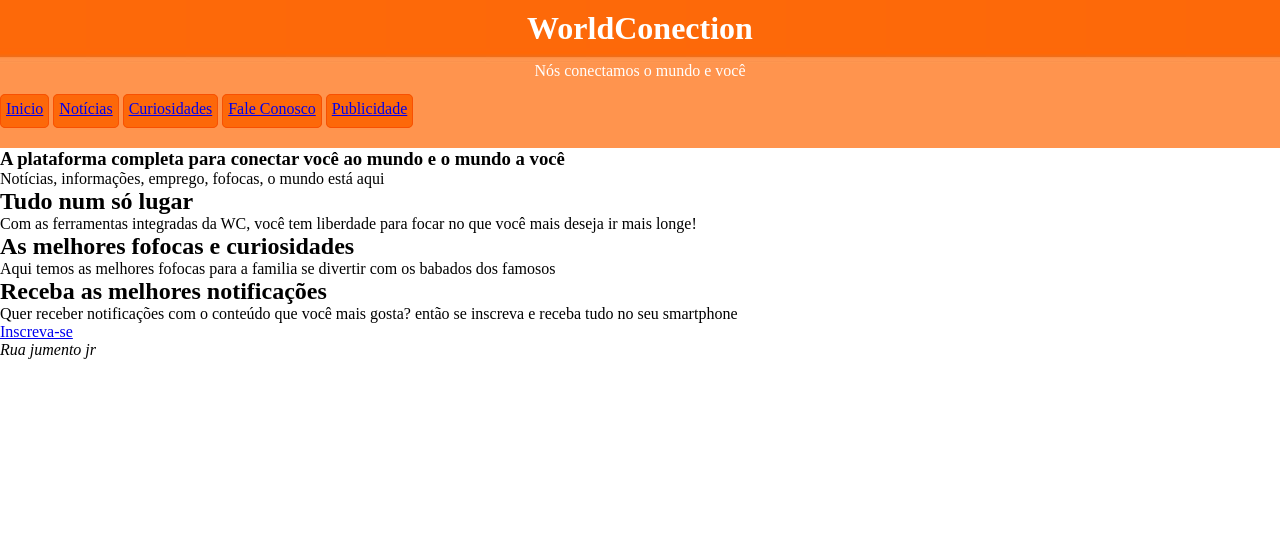
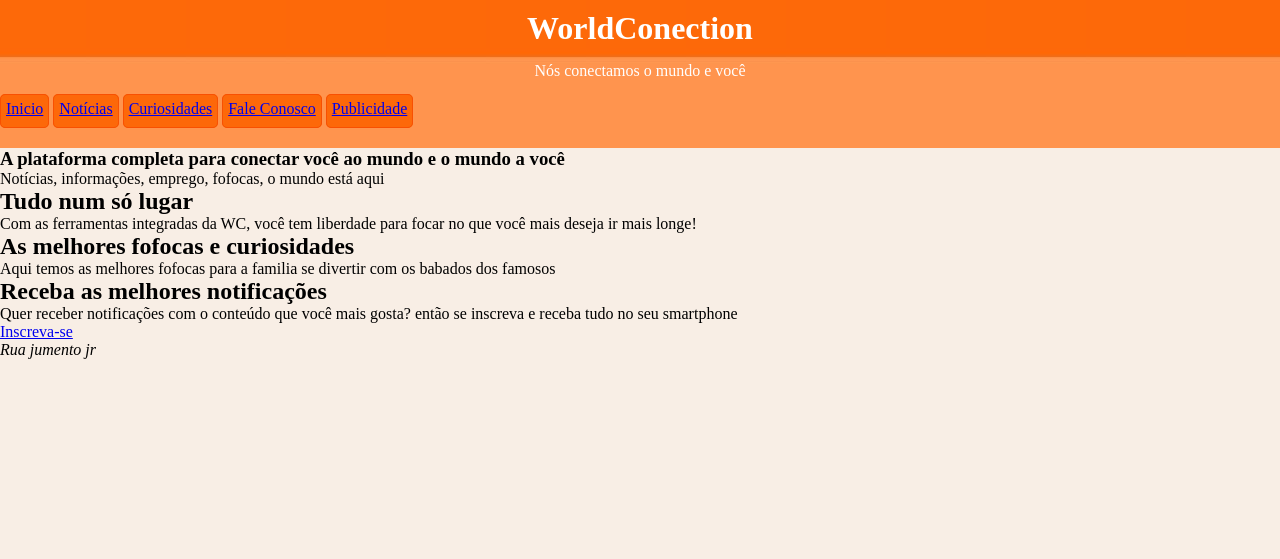
Before and after one commit to WAGUNA-SS/SiteCompleto, a PHP site: page / in a window 1280 px wide. Shown: the top 559 px of the page. Run offline with PHP 8.4, Linux system fonts and the light colour scheme.

Commit message:
Update style.css

```diff
--- a/style.css
+++ b/style.css
@@ -16,7 +16,7 @@
 }
 
 body{
-    background-color: white;
+    background-color: rgb(248, 238, 229);
     font-family: var(--font2);
 }
 
```
